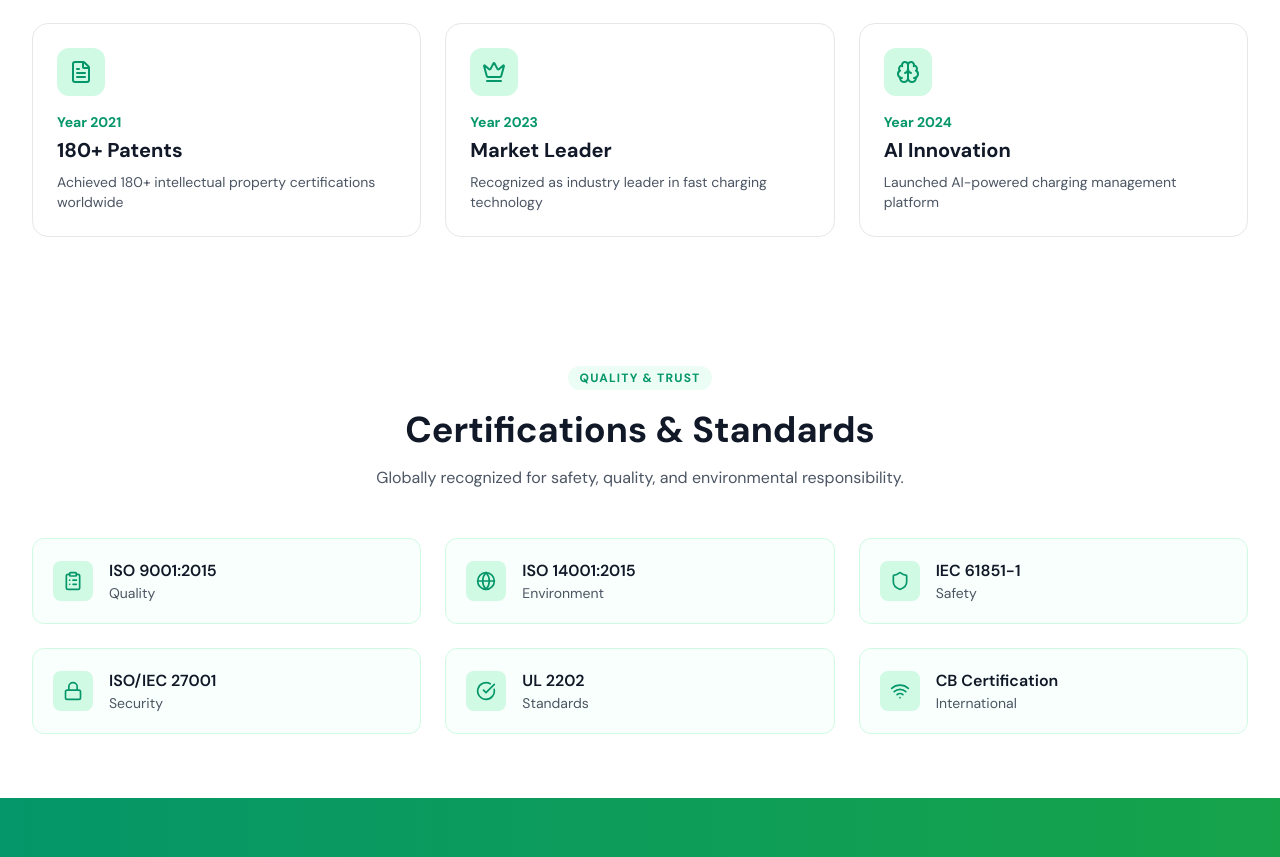
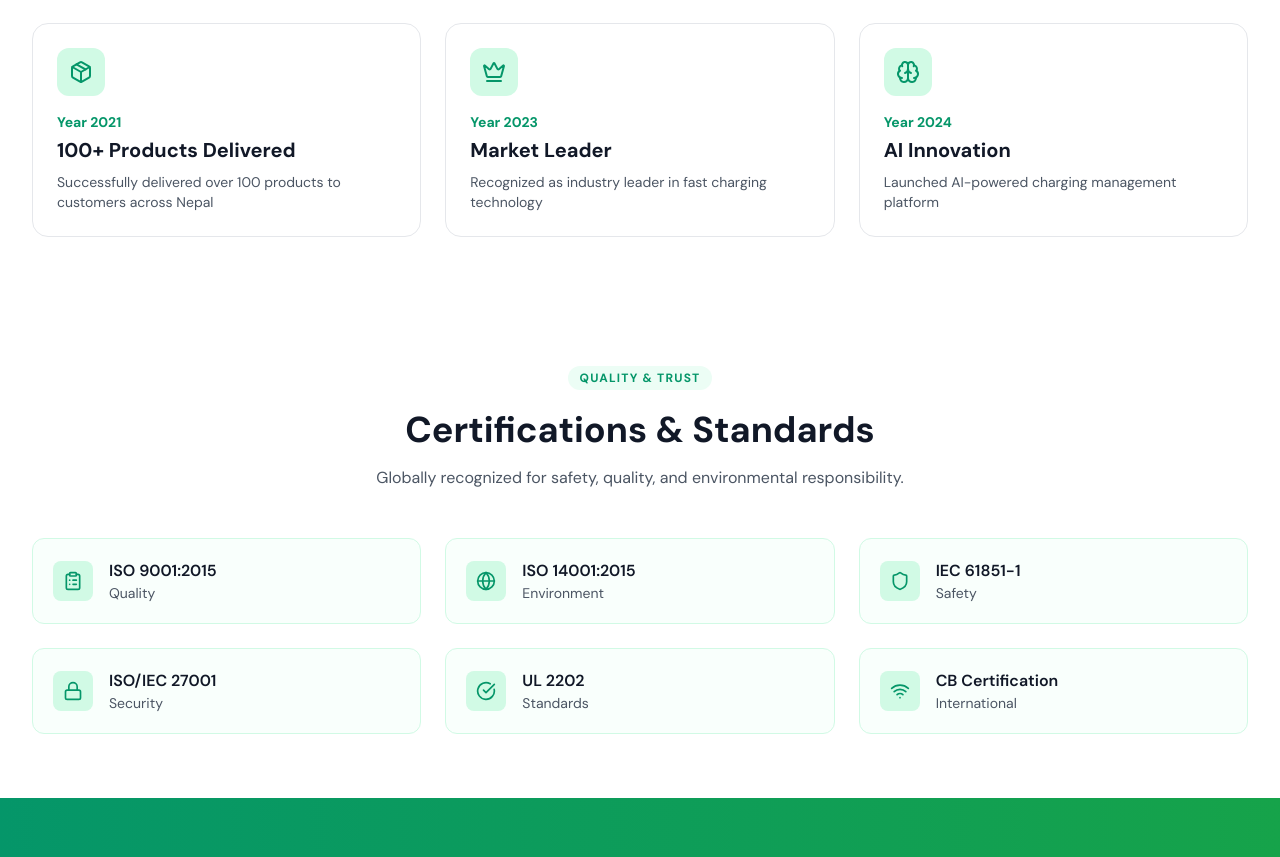
Before and after one commit to AshokNepalOfficial/cp_evfast, a Next.js app: page /about-us in a window 1280 px wide. Shown: the part 2061-2918 px from the top of the page. Built offline with nearby package versions, Linux system fonts and the light colour scheme.

Commit message:
About Us Section Update Se

```diff
--- a/src/app/about-us/page.tsx
+++ b/src/app/about-us/page.tsx
@@ -6,14 +6,14 @@ import Head from 'next/head';
 import {
   Award, Globe, Users, Building2, ArrowRight, Target, Eye,
   Sparkles, Shield, Leaf, Clock, Rocket, Zap, FileText, Crown,
-  Brain, ClipboardList, Lock, CheckCircle, Wifi, Phone, Mail, MapPin
+  Brain, ClipboardList, Lock, CheckCircle, Wifi, Phone, Mail, MapPin, Package
 } from 'lucide-react';
 
 const milestones = [
   { year: '2015', title: 'Founded', desc: 'EV Fast Charging established with vision to revolutionize EV infrastructure', icon: Rocket },
   { year: '2017', title: 'First Station', desc: 'Deployed first ultra-fast DC charging station in Asia-Pacific', icon: Zap },
   { year: '2019', title: 'Global Expansion', desc: 'Reached 20+ countries across multiple continents', icon: Globe },
-  { year: '2021', title: '180+ Patents', desc: 'Achieved 180+ intellectual property certifications worldwide', icon: FileText },
+  { year: '2021', title: '100+ Products Delivered', desc: 'Successfully delivered over 100 products to customers across Nepal', icon: Package},
   { year: '2023', title: 'Market Leader', desc: 'Recognized as industry leader in fast charging technology', icon: Crown },
   { year: '2024', title: 'AI Innovation', desc: 'Launched AI-powered charging management platform', icon: Brain },
 ];
```
